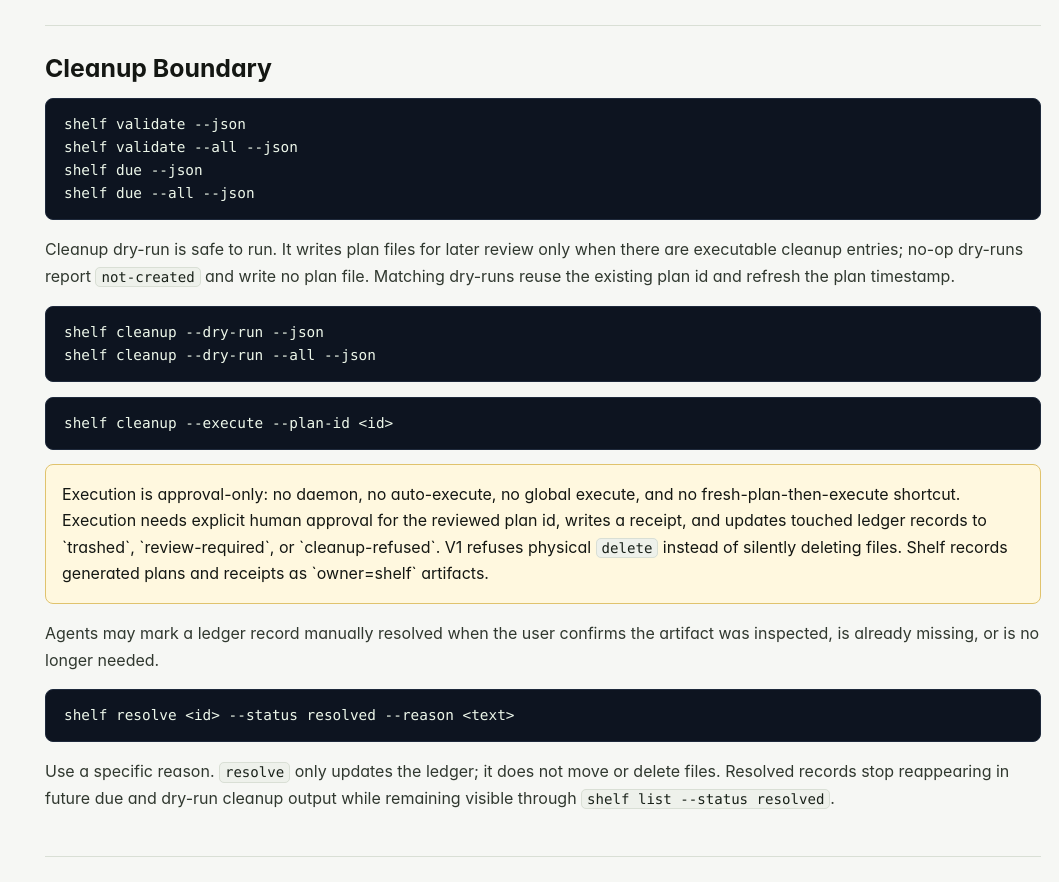
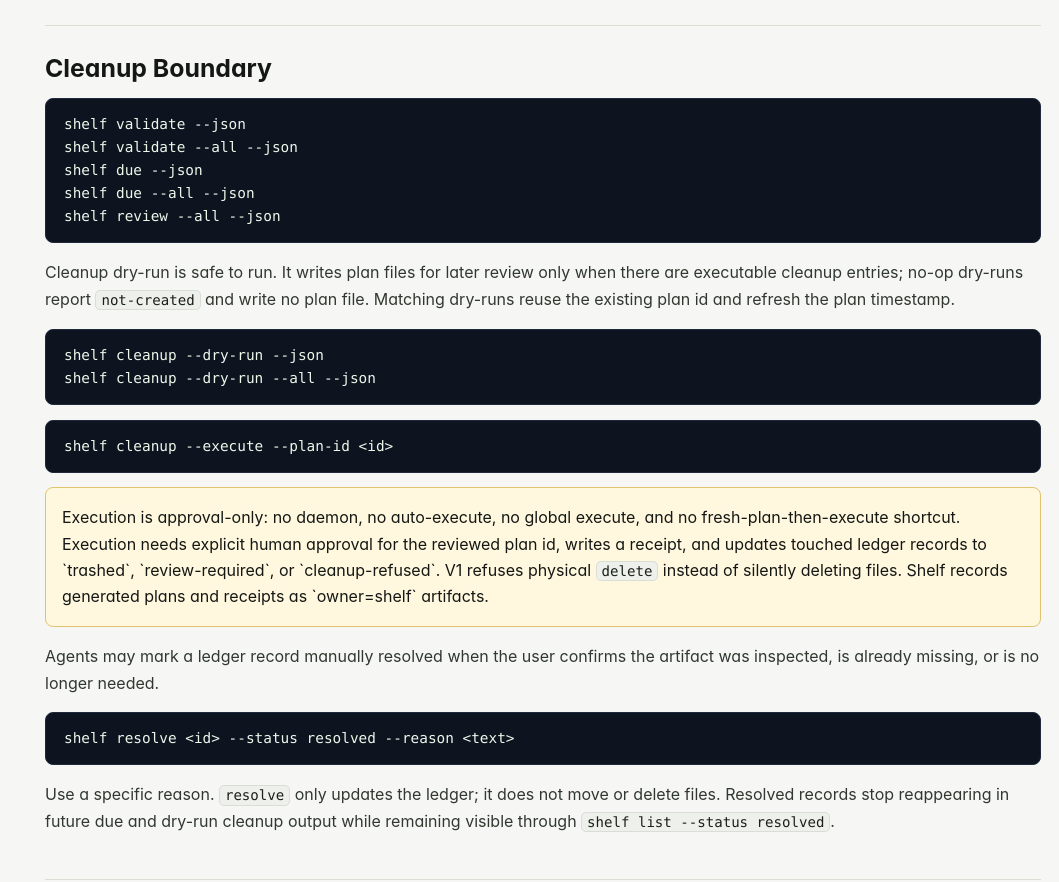
Before and after one commit to calvinnwq/artshelf, a website: page docs/agent-usage.html in a window 1280 px wide. Shown: the part 2872-3754 px from the top of the page, without its empty margins (221-1280 px from the left). Drawn offline with Linux system fonts and the light colour scheme.

Commit message:
no-mistakes(document): Document review all cleanup checks

```diff
--- a/docs/agent-usage.html
+++ b/docs/agent-usage.html
@@ -179,7 +179,8 @@ shelf find --all --owner &lt;agent-or-runtime&gt; --json</code></pre>
               <pre><code>shelf validate --json
 shelf validate --all --json
 shelf due --json
-shelf due --all --json</code></pre>
+shelf due --all --json
+shelf review --all --json</code></pre>
               <p>Cleanup dry-run is safe to run. It writes plan files for later review only when there are executable cleanup entries; no-op dry-runs report <code>not-created</code> and write no plan file. Matching dry-runs reuse the existing plan id and refresh the plan timestamp.</p>
               <pre><code>shelf cleanup --dry-run --json
 shelf cleanup --dry-run --all --json</code></pre>
```
Also changed, not shown: docs/agent-usage.md (+1 -0 lines), skills/shelf/SKILL.md (+1 -0 lines).
